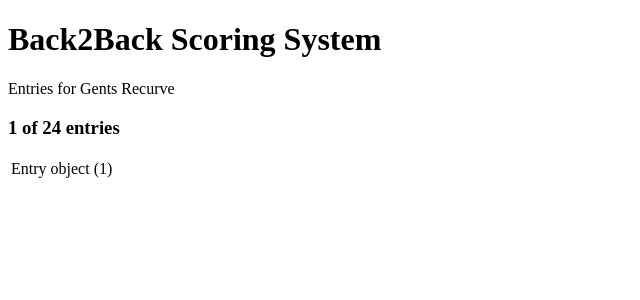
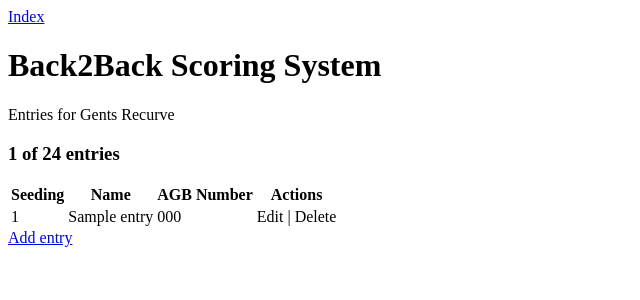
Before and after one commit to mjtamlyn/back2back, a Django app: page /entries/gents-recurve/ in a window 1280 px wide. Shown: the top 300 px of the page, without its empty margins (0-640 px from the left). Run offline with Django 3.2, Linux system fonts and the light colour scheme; tables that the repository leaves empty hold one stand-in row (values such as "Sample post").

Commit message:
Add entry view.

```diff
--- a/back2back/models.py
+++ b/back2back/models.py
@@ -13,6 +13,7 @@
     category = models.CharField(max_length=255, choices=CATEGORY_CHOICES)
     name = models.CharField(max_length=255)
     agb_number = models.CharField(max_length=20, blank=True, default='', verbose_name='AGB number')
+    seeding = models.PositiveIntegerField(blank=True, null=True)
 
     class Meta:
         verbose_name_plural = 'entries'
--- a/back2back/structure.py
+++ b/back2back/structure.py
@@ -12,8 +12,8 @@
     def get_entries(self):
         return Entry.objects.filter(category=self.slug)
 
-    def create_entry(self, name, agb_number=''):
-        Entry.objects.create(category=self.slug, name=name, agb_number=agb_number)
+    def create_entry(self, name, agb_number='', seeding=None):
+        Entry.objects.create(category=self.slug, name=name, agb_number=agb_number, seeding=seeding)
 
 
 class GentsRecurve(BaseCategory):
--- a/back2back/templates/base.html
+++ b/back2back/templates/base.html
@@ -1,6 +1,7 @@
 <!DOCTYPE html>
 <html>
     <body>
+        <a href="{% url 'index' %}">Index</a>
         <h1>Back2Back Scoring System</h1>
         {% block heading %}{% endblock %}
         {% block content %}{% endblock %}
--- a/back2back/templates/entry_list.html
+++ b/back2back/templates/entry_list.html
@@ -6,8 +6,26 @@
 <h3>{{ entries|length }} of {{ category.max_entries }} entries</h3>
 
 <table>
-    {% for entry in entries %}
-    <tr><td>{{ entry }}</td></tr>
-    {% endfor %}
+    <thead>
+        <tr>
+            <th>Seeding</th>
+            <th>Name</th>
+            <th>AGB Number</th>
+            <th>Actions</th>
+        </tr>
+    </thead>
+    <tbody>
+        {% for entry in entries %}
+        <tr>
+            <td>{{ entry.seeding }}</td>
+            <td>{{ entry.name }}</td>
+            <td>{{ entry.agb_number }}</td>
+            <td>Edit | Delete</td>
+        </tr>
+        {% endfor %}
+    </tbody>
 </table>
+
+<a href="{% url 'entry-add' category=category.slug %}">Add entry</a>
+
 {% endblock %}
--- a/back2back/urls.py
+++ b/back2back/urls.py
@@ -9,5 +9,6 @@
 urlpatterns = patterns('',
     url(r'^$', views.Index.as_view(), name='index'),
     url(r'^entries/(?P<category>[a-z-]+)/$', views.EntryList.as_view(), name='entry-list'),
+    url(r'^entries/(?P<category>[a-z-]+)/add/$', views.EntryAdd.as_view(), name='entry-add'),
     url(r'^admin/', include(admin.site.urls)),
 )
--- a/back2back/views.py
+++ b/back2back/views.py
@@ -1,5 +1,7 @@
-from django.views.generic import TemplateView, ListView
+from django.core.urlresolvers import reverse
+from django.views.generic import TemplateView, ListView, FormView
 
+from .forms import EntryForm
 from .models import Entry
 from .structure import CATEGORIES, CATEGORIES_BY_SLUG
 
@@ -20,3 +22,23 @@
             'category': category,
             'entries': category.get_entries(),
         }
+
+
+class EntryAdd(FormView):
+    form_class = EntryForm
+    template_name = 'entry_form.html'
+
+    def get_form_kwargs(self):
+        kwargs = super().get_form_kwargs()
+        self.category = kwargs['category'] = CATEGORIES_BY_SLUG[self.kwargs['category']]
+        return kwargs
+
+    def get_context_data(self, **kwargs):
+        return super().get_context_data(category=self.category, **kwargs)
+
+    def form_valid(self, form):
+        form.save()
+        return super().form_valid(form)
+
+    def get_success_url(self):
+        return reverse('entry-list', kwargs={'category': self.kwargs['category']})
```
Also changed, not shown: back2back/forms.py (added, +17 -0 lines), back2back/templates/entry_form.html (added, +11 -0 lines), back2back/migrations/0001_initial.py.
